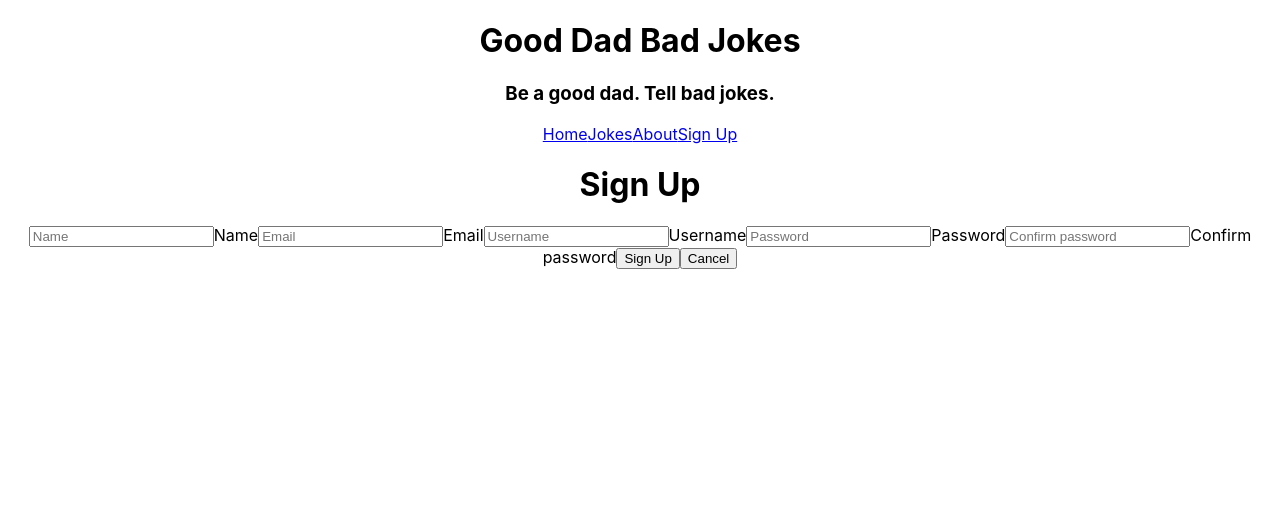
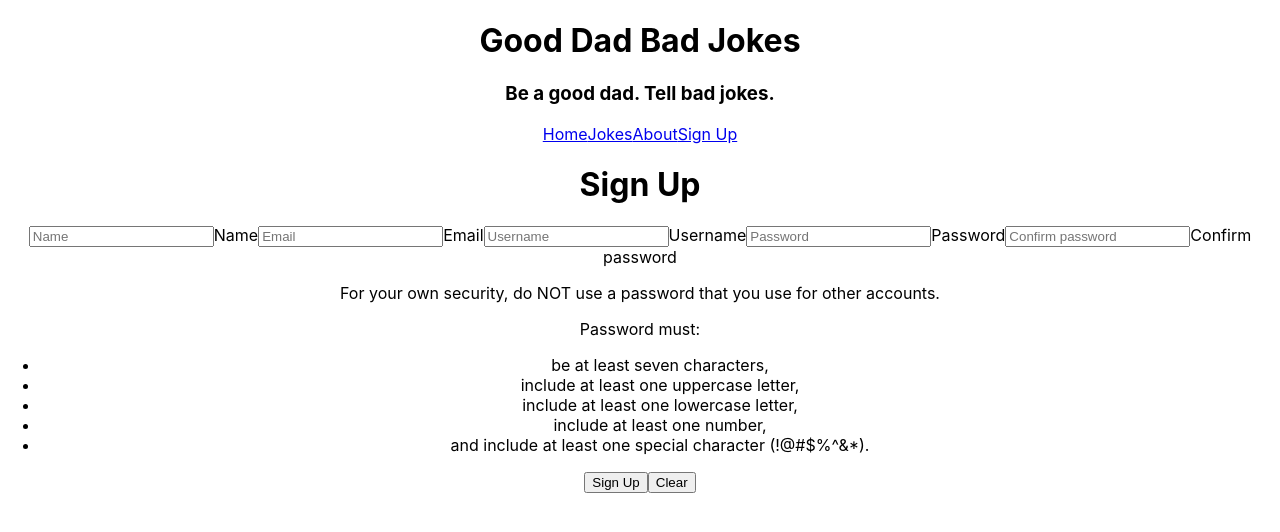
Before and after one commit to benjaminobambino/good-dad-bad-jokes, a React (Create React App) app in the folder client/: page /signup in a window 1280 px wide. Shown: the top 532 px of the page. Built offline with nearby package versions, Linux system fonts and the light colour scheme; no server answers.

Commit message:
added instructional text for passwords

```diff
--- a/client/src/forms/SignUp.jsx
+++ b/client/src/forms/SignUp.jsx
@@ -223,11 +223,20 @@ const SignUp = (props) => {
           }
         />
         <label htmlFor="passwordConfirm">Confirm password</label>
+        <p>For your own security, do NOT use a password that you use for other accounts.</p>
+          <p>Password must:</p>
+        <ul>
+          <li>be at least seven characters,</li>
+          <li>include at least one uppercase letter,</li>
+          <li>include at least one lowercase letter,</li>
+          <li>include at least one number,</li>
+          <li>and include at least one special character (!@#$%^&*).</li>
+        </ul>
 
         <button type="submit">Sign Up</button>
 
         <button type="button" onClick={() => dispatch({ type: 'clearInput' })}>
-          Cancel
+          Clear
         </button>
 
         <p className={validClass}>{state.displayedMessage}</p>
```
